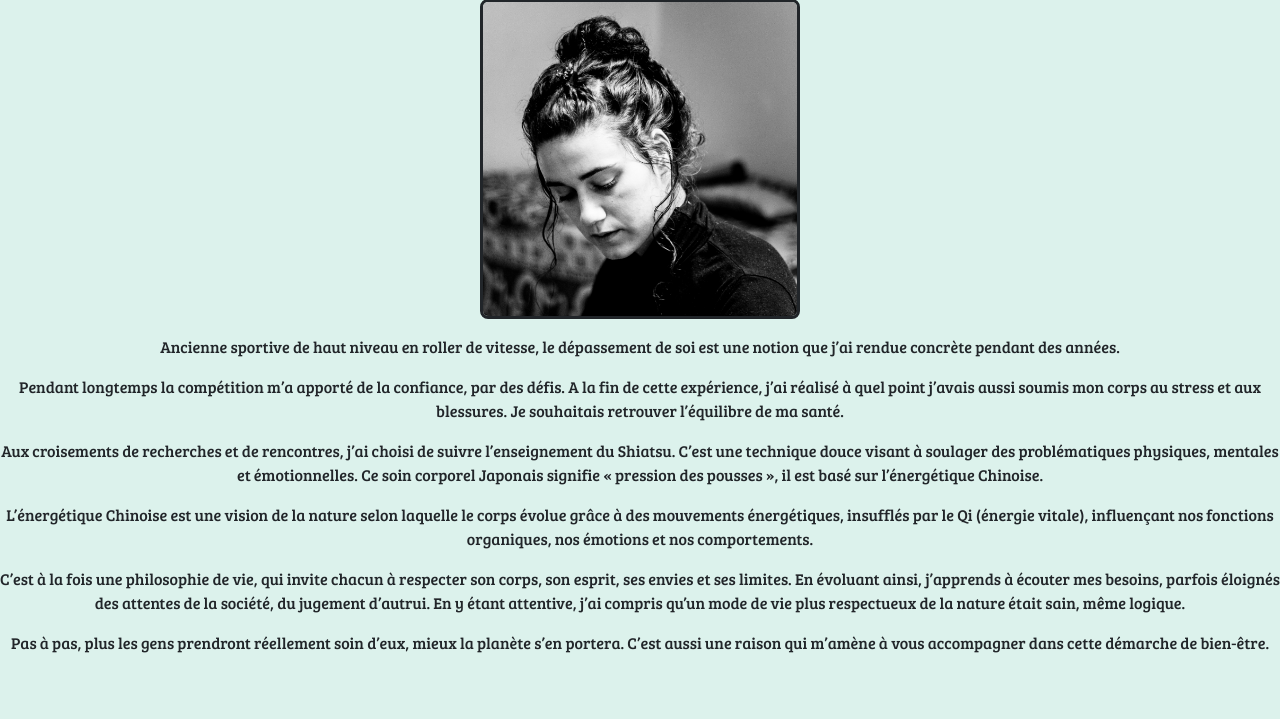
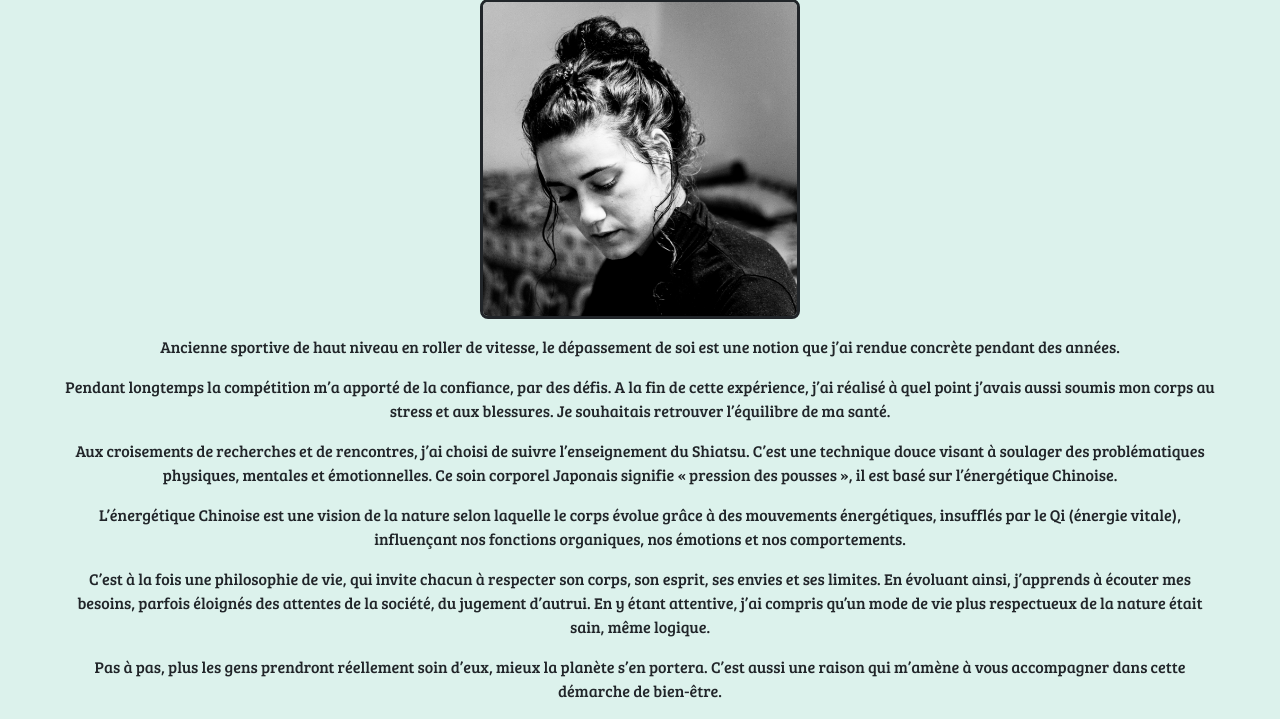
Before and after one commit to alanpacaud/ShiatsuCo, a Symfony app: template templates/main/presentation.html.twig in a window 1280 px wide. Shown: the part 166-885 px from the top of the page. Before the commit the page ends 819 px from the top, so only its background shows below. Run offline with Twig, Linux system fonts and the light colour scheme; the template is opened without the code that fills it, so the values that code supplies are empty; some libraries are stand-ins or nearby versions.

Commit message:
shaping presentation finished

```diff
--- a/public/css/style-presentation.css
+++ b/public/css/style-presentation.css
@@ -67,3 +67,7 @@ nav {
     border-radius: 0.5rem;
     border: solid #212529;
 }
+#description{
+    margin-left: 4rem;
+    margin-right: 4rem;
+}
--- a/templates/base.html.twig
+++ b/templates/base.html.twig
@@ -32,18 +32,23 @@
 
     {% block stylesheets %}<link rel="stylesheet" href="{{ asset('css/style.css') }}">{% endblock %}
 
+{#    fontawsome link#}
+    <script src="https://kit.fontawesome.com/a920a4a76c.js" crossorigin="anonymous"></script>
+
     <link rel="icon" href="{{ asset('img/logolibellulefinal.png') }}"/>
 </head>
 
 
 <body>
-<nav class="navbar navbar-dark navbar-expand-sm ">
+<nav class="navbar navbar-dark navbar-expand-sm">
     <a id="brandTitle" class="navbar-brand" href="{{ path('main') }}"> Shiatsu & Co <img id="paintDragonfly"
                                                                                          src="{{ asset('img/photoShoot/IMG_0798rogne.jpg') }}"></a>
 
 
     <button class="navbar-toggler" type="button" data-toggle="collapse" data-target="#collapsibleNavbar">
-        <span class="navbar-toggler-icon"></span>
+        <span class="navbar-toggler-icon">
+    <i style="color: #803737" class="fas fa-bars"></i>
+</span>
     </button>
 
     <div class="collapse navbar-collapse " id="collapsibleNavbar">
--- a/templates/main/presentation.html.twig
+++ b/templates/main/presentation.html.twig
@@ -13,7 +13,7 @@
         <img id="photo1" src="{{ asset('img/picsToShare/photoShootHead1.png') }}" alt="Qui suis-je?">
     </div>
 
-
+<section id="description">
         <p class="text-center">Ancienne sportive de haut niveau en roller de vitesse, le dépassement de soi est une notion que j’ai rendue
             concrète pendant des années.</p>
 
@@ -56,6 +56,6 @@
         <p class="text-center">Pas à pas, plus les gens prendront réellement soin d’eux, mieux la planète s’en portera. C’est aussi une
             raison
             qui m’amène à vous accompagner dans cette démarche de bien-être.</p>
-
+</section>
 
 {% endblock %}
```
Also changed, not shown: public/css/style.css (+16 -8 lines).
